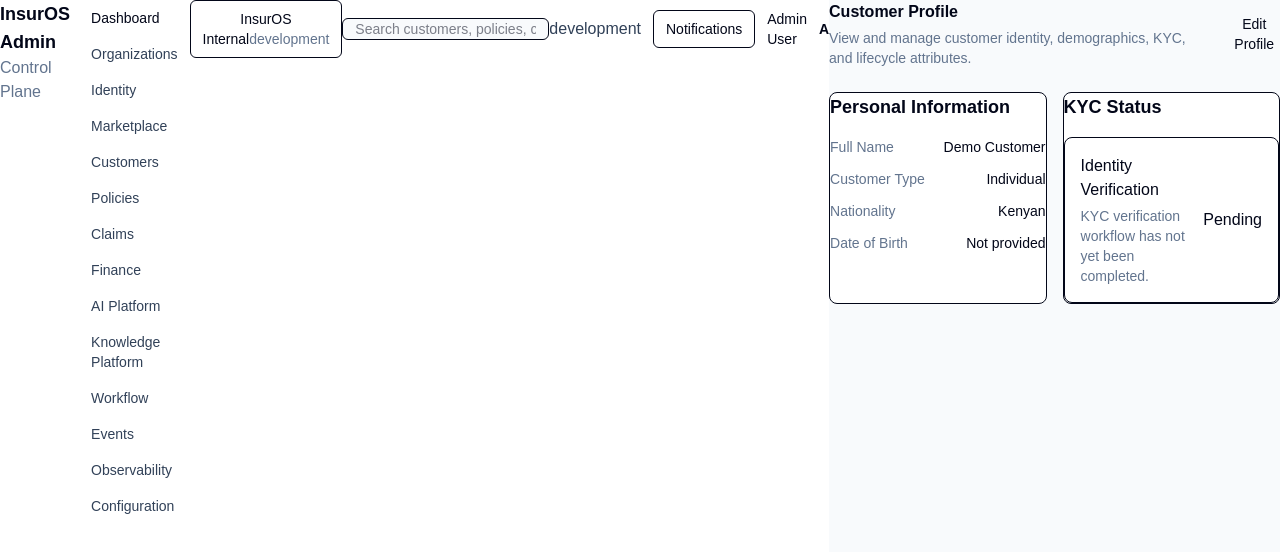
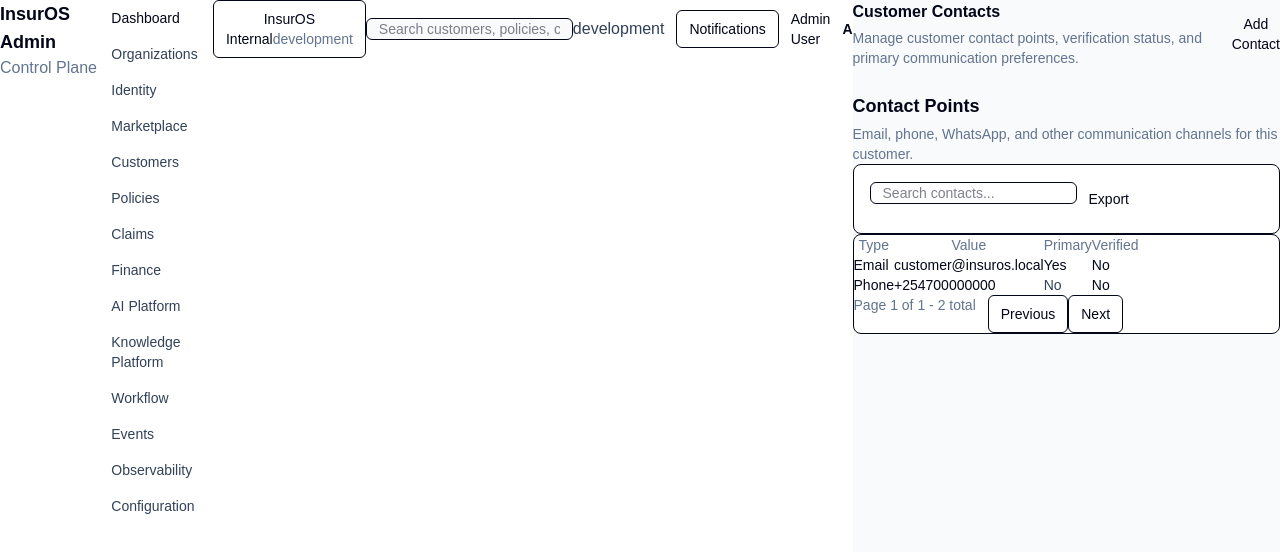
Before and after one commit to Bucrepinfo-lab/InsurOS, a Next.js app in the folder apps/admin/: page /dashboard/customers/demo-customer in a window 1280 px wide. Shown: the top 552 px of the page. Built offline with nearby package versions, Linux system fonts and the light colour scheme; no server answers.

Commit message:
feat(customers): add customer contacts page foundation

```diff
--- a/apps/admin/src/app/dashboard/customers/[customerId]/page.tsx
+++ b/apps/admin/src/app/dashboard/customers/[customerId]/page.tsx
@@ -1,58 +1,74 @@
-import { Badge, Button, Card, CardContent, DomainModulePage } from '@insuros/ui';
+import {
+  Badge,
+  Button,
+  DomainEntityList,
+  DomainModulePage,
+  type DataTableColumn
+} from '@insuros/ui';
 
-export default function CustomerProfilePage() {
+type ContactRow = {
+  type: string;
+  value: string;
+  primary: string;
+  verified: string;
+};
+
+const contacts: ContactRow[] = [
+  {
+    type: 'Email',
+    value: 'customer@insuros.local',
+    primary: 'Yes',
+    verified: 'No'
+  },
+  {
+    type: 'Phone',
+    value: '+254700000000',
+    primary: 'No',
+    verified: 'No'
+  }
+];
+
+const columns: DataTableColumn<ContactRow>[] = [
+  { key: 'type', header: 'Type' },
+  { key: 'value', header: 'Value' },
+  {
+    key: 'primary',
+    header: 'Primary',
+    render: (row) => (
+      <Badge tone={row.primary === 'Yes' ? 'success' : 'neutral'}>
+        {row.primary}
+      </Badge>
+    )
+  },
+  {
+    key: 'verified',
+    header: 'Verified',
+    render: (row) => (
+      <Badge tone={row.verified === 'Yes' ? 'success' : 'warning'}>
+        {row.verified}
+      </Badge>
+    )
+  }
+];
+
+export default function CustomerContactsPage() {
   return (
     <DomainModulePage
-      title='Customer Profile'
-      description='View and manage customer identity, demographics, KYC, and lifecycle attributes.'
-      actions={<Button>Edit Profile</Button>}
+      title='Customer Contacts'
+      description='Manage customer contact points, verification status, and primary communication preferences.'
+      actions={<Button>Add Contact</Button>}
     >
-      <div className='grid gap-4 lg:grid-cols-2'>
-        <Card>
-          <CardContent>
-            <h2 className='text-lg font-semibold text-slate-950'>Personal Information</h2>
-
-            <dl className='mt-4 grid gap-3 text-sm'>
-              <div className='flex justify-between gap-4'>
-                <dt className='text-slate-500'>Full Name</dt>
-                <dd className='font-medium text-slate-950'>Demo Customer</dd>
-              </div>
-
-              <div className='flex justify-between gap-4'>
-                <dt className='text-slate-500'>Customer Type</dt>
-                <dd className='font-medium text-slate-950'>Individual</dd>
-              </div>
-
-              <div className='flex justify-between gap-4'>
-                <dt className='text-slate-500'>Nationality</dt>
-                <dd className='font-medium text-slate-950'>Kenyan</dd>
-              </div>
-
-              <div className='flex justify-between gap-4'>
-                <dt className='text-slate-500'>Date of Birth</dt>
-                <dd className='font-medium text-slate-950'>Not provided</dd>
-              </div>
-            </dl>
-          </CardContent>
-        </Card>
-
-        <Card>
-          <CardContent>
-            <h2 className='text-lg font-semibold text-slate-950'>KYC Status</h2>
-
-            <div className='mt-4 flex items-center justify-between rounded-lg border p-4'>
-              <div>
-                <p className='font-medium text-slate-950'>Identity Verification</p>
-                <p className='mt-1 text-sm text-slate-500'>
-                  KYC verification workflow has not yet been completed.
-                </p>
-              </div>
-
-              <Badge tone='warning'>Pending</Badge>
-            </div>
-          </CardContent>
-        </Card>
-      </div>
+      <DomainEntityList
+        title='Contact Points'
+        description='Email, phone, WhatsApp, and other communication channels for this customer.'
+        searchPlaceholder='Search contacts...'
+        columns={columns}
+        data={contacts}
+        emptyTitle='No contacts'
+        emptyDescription='Add the first contact point for this customer.'
+        emptyAction={<Button>Add Contact</Button>}
+        actions={<Button variant='secondary'>Export</Button>}
+      />
     </DomainModulePage>
   );
 }
```
